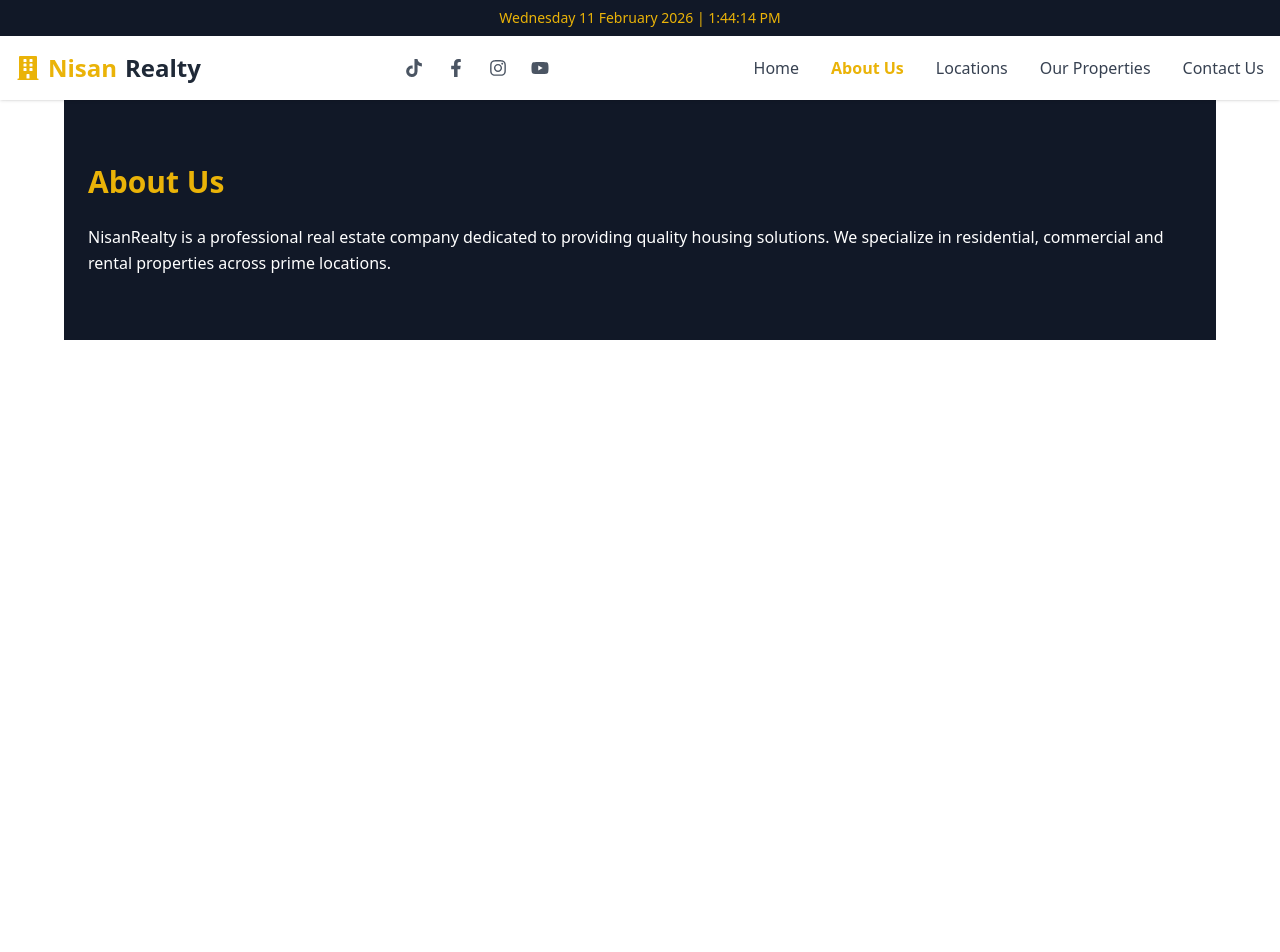
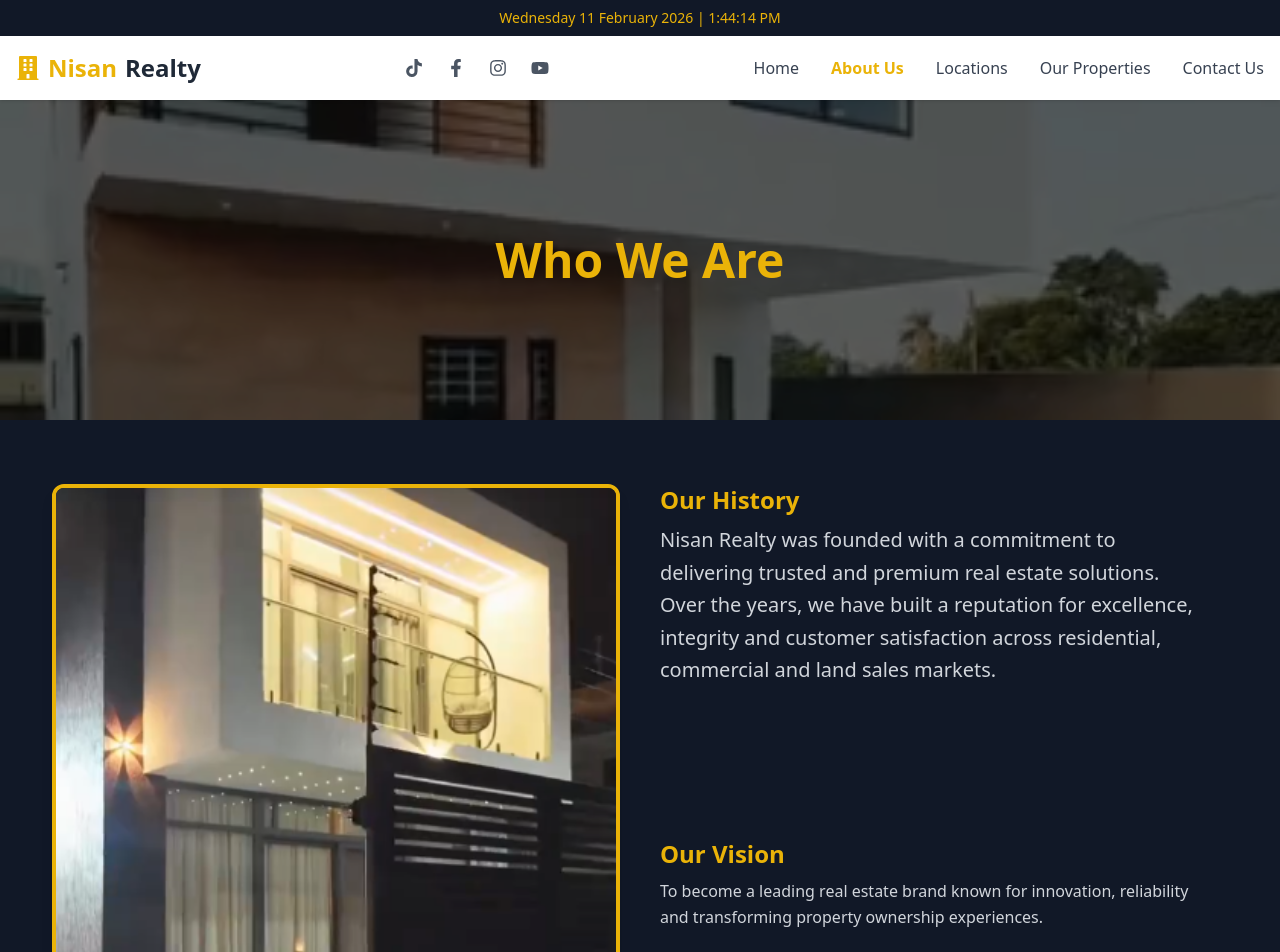
Before and after one commit to qwabena37/NisanR, a React (Vite) app in the folder nisan-realty/: page /about in a window 1280 px wide. Shown: the top 952 px of the page. Built offline with nearby package versions, Linux system fonts and the light colour scheme.

Commit message:
modify about and home components

```diff
--- a/nisan-realty/src/pages/About.jsx
+++ b/nisan-realty/src/pages/About.jsx
@@ -1,12 +1,117 @@
 export default function About() {
   return (
-    <section className="py-16 bg-gray-900 px-6 max-w-6xl mx-auto">
-      <h2 className="text-3xl font-bold text-yellow-500 mb-6">About Us</h2>
-      <p className="text-white leading-relaxed">
-        NisanRealty is a professional real estate company dedicated to
-        providing quality housing solutions. We specialize in residential,
-        commercial and rental properties across prime locations.
-      </p>
-    </section>
+    <div className="bg-gray-900 text-white">
+
+      {/* Hero Section */}
+      <section className="relative w-full h-64 md:h-80">
+        <img
+          src="./properties/apartments/2.PNG"
+          alt="Nisan Realty Building"
+          className="absolute inset-0 w-full h-full object-cover"
+        />
+        <div className="absolute inset-0 bg-black/60 flex items-center justify-center">
+          <h1 className="text-3xl md:text-5xl font-bold text-yellow-500">
+            Who We Are
+          </h1>
+        </div>
+      </section>
+
+      {/* History, Vision, Mission */}
+      <section className="py-16 px-3 max-w-6xl mx-auto grid md:grid-cols-2 gap-10 md:items-stretch">
+
+        {/* Image with Yellow Outline */}
+<div className="h-full md:-ml-6">
+  <div className="h-full border-4 border-yellow-500 rounded-xl overflow-hidden shadow-lg">
+    <img
+      src="./properties/apartments/3.PNG"
+      alt="About Nisan Realty"
+      className="w-full h-full object-cover"
+    />
+  </div>
+</div>
+
+        {/* Content same height as image */}
+        <div className="flex flex-col justify-between h-full space-y-6">
+
+          <div>
+            <h2 className="text-2xl font-bold text-yellow-500 mb-2">
+              Our History
+            </h2>
+            <p className="text-gray-300 text-xl leading-relaxed">
+              Nisan Realty was founded with a commitment to delivering trusted
+              and premium real estate solutions. Over the years, we have built
+              a reputation for excellence, integrity and customer satisfaction
+              across residential, commercial and land sales markets.
+            </p>
+          </div>
+
+          <div>
+            <h2 className="text-2xl font-bold text-yellow-500 mb-2">
+              Our Vision
+            </h2>
+            <p className="text-gray-300 leading-relaxed">
+              To become a leading real estate brand known for innovation,
+              reliability and transforming property ownership experiences.
+            </p>
+          </div>
+
+          <div>
+            <h2 className="text-2xl font-bold text-yellow-500 mb-2">
+              Our Mission
+            </h2>
+            <p className="text-gray-300 leading-relaxed">
+              To provide secure, transparent and high-value property
+              investments while delivering exceptional service that builds
+              lasting relationships with our clients.
+            </p>
+          </div>
+
+        </div>
+      </section>
+
+      {/* Meet Our Team */}
+      <section className="py-16 px-6 bg-gray-800">
+        <div className="max-w-6xl mx-auto text-center">
+          <h2 className="text-3xl font-bold text-yellow-500 mb-12">
+            Meet Our Team
+          </h2>
+
+          <div className="grid sm:grid-cols-2 md:grid-cols-3 gap-10">
+
+            <div className="bg-gray-900 rounded-xl p-6 shadow-lg hover:scale-105 transition">
+              <img
+                src="./team/T1.PNG"
+                alt="CEO"
+                className="w-32 h-32 mx-auto rounded-full object-cover mb-4 border-4 border-yellow-500"
+              />
+              <h3 className="text-xl font-semibold">Soraya James</h3>
+              <p className="text-yellow-500 text-sm">Chief Executive Officer</p>
+            </div>
+
+            <div className="bg-gray-900 rounded-xl p-6 shadow-lg hover:scale-105 transition">
+              <img
+                src="/images/team2.jpg"
+                alt="Sales Manager"
+                className="w-32 h-32 mx-auto rounded-full object-cover mb-4 border-4 border-yellow-500"
+              />
+              <h3 className="text-xl font-semibold">Akosua Owusu</h3>
+              <p className="text-yellow-500 text-sm">Sales Manager</p>
+            </div>
+
+            <div className="bg-gray-900 rounded-xl p-6 shadow-lg hover:scale-105 transition">
+              <img
+                src="/images/team3.jpg"
+                alt="Marketing Lead"
+                className="w-32 h-32 mx-auto rounded-full object-cover mb-4 border-4 border-yellow-500"
+              />
+              <h3 className="text-xl font-semibold">David Asare</h3>
+              <p className="text-yellow-500 text-sm">Marketing Lead</p>
+            </div>
+
+          </div>
+        </div>
+      </section>
+
+    </div>
   );
 }
--- a/nisan-realty/src/pages/Home.jsx
+++ b/nisan-realty/src/pages/Home.jsx
@@ -243,7 +243,7 @@ export default function Home() {
             }
             className="mt-8 bg-yellow-500 text-black px-6 py-3 rounded-lg font-semibold hover:bg-yellow-400 transition"
           >
-            Explore Apartments
+            Explore Our Apartments
           </button>
         </div>
       </section>
```
Also changed, not shown: nisan-realty/public/properties/apartments/4.PNG (added), nisan-realty/public/team/T1.PNG (added).
